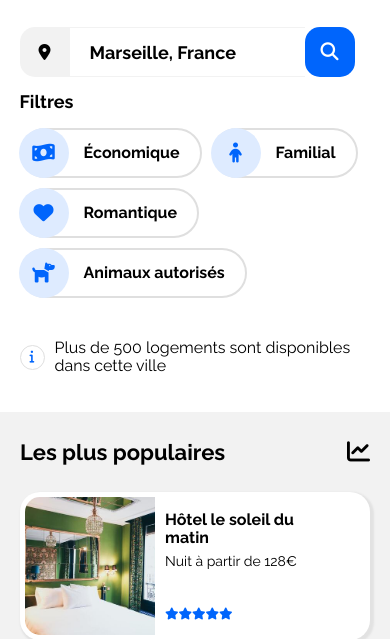
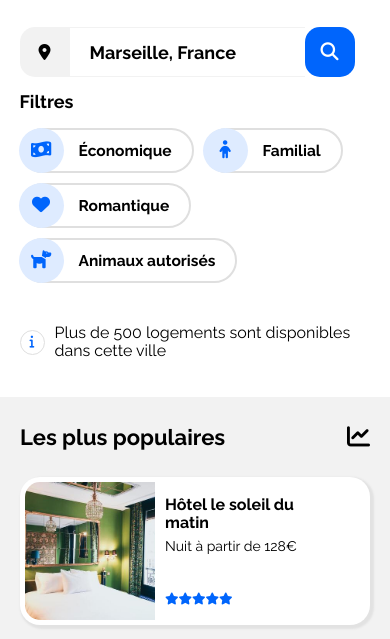
Before and after one commit to jbbrejon/openclassrooms-webdev-p02, a plain HTML site: page index.html in a window 390 px wide. Shown: the part 245-884 px from the top of the page. Drawn offline with Linux system fonts and the light colour scheme.

Commit message:
Add files via upload

```diff
--- a/css/style.css
+++ b/css/style.css
@@ -740,11 +740,17 @@ footer {
         flex-direction: row;
     }
     .filter-name {
-        font-size: 16px;
+        font-size: 15.5px;
         padding: 0 0px;
     }
     .filter {
         margin-bottom: 10px;
+        height: 45px;
+    }
+    .filter-icon {
+        font-size: 18px;
+        width: 45px;
+        height: 45px;
     }
     #info {
         width: 90%;
```
